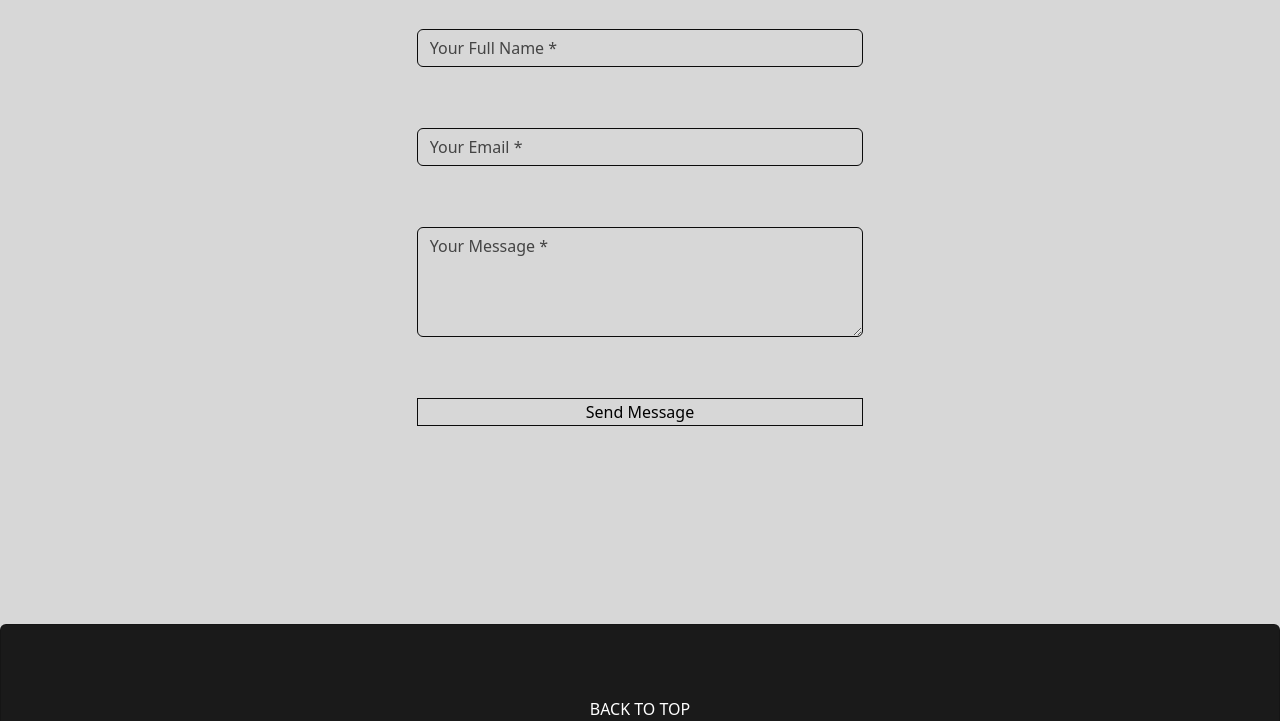
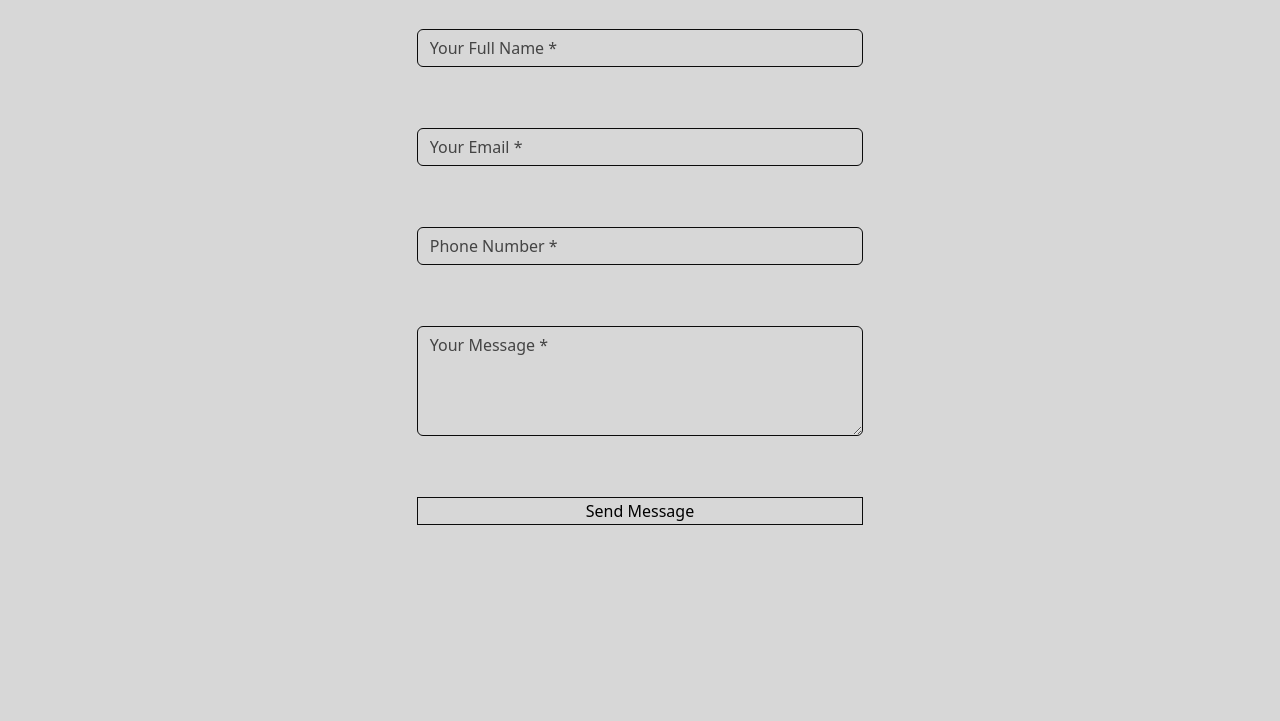
Before and after one commit to dipeshluitel/Portfolio, a Django app: page / in a window 1280 px wide. Shown: the part 4443-5164 px from the top of the page. Run offline with Django 5.2, Linux system fonts and the light colour scheme; data comes from the database, SQL or seed files in the repository.

Commit message:
update(templates): Phone Number has been added to UI

```diff
--- a/myportfolio/portfolio/templates/portfolio/home.html
+++ b/myportfolio/portfolio/templates/portfolio/home.html
@@ -148,6 +148,10 @@
             </div>
 
             <div class="mb-3">
+                {{ form.phone_number }}
+            </div>
+
+            <div class="mb-3">
                 {{ form.message }}
             </div>
 
```
